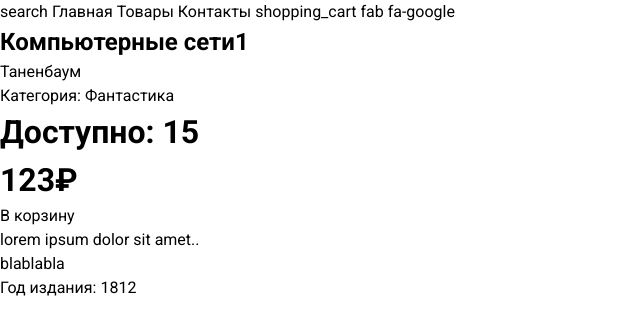
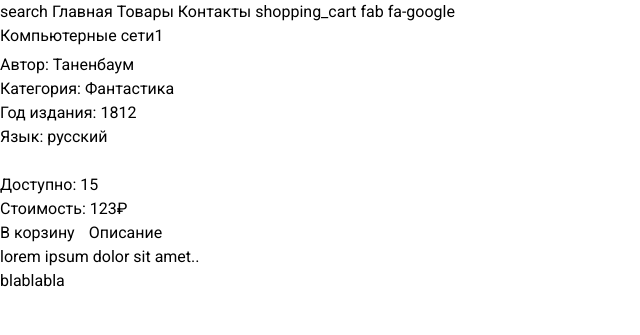
Before and after one commit to NataliaLerner/StudyAppShop, a Flask app: page /book/1/1 in a window 1280 px wide. Shown: the top 335 px of the page, without its empty margins (0-640 px from the left). Run offline with Flask 2, Linux system fonts and the light colour scheme; parts of the project's set-up code (start-up, migrations or seed data) failed here and were passed over; some libraries are stand-ins or nearby versions.

Commit message:
[edit] Обновил вид диалога "О книге"

```diff
--- a/templates/bookinfo.html
+++ b/templates/bookinfo.html
@@ -2,55 +2,66 @@
 {% block content %}
 <!-- Страница книги -->
 
-    <v-dialog v-model="dlg" scrollable max-width="1000px">
+    <v-dialog v-model="dlg" scrollable max-width="800px">
     <template v-slot:activator="{on}">
         <v-btn color="primary" dark v-on="on">Open</v-btn>
     </template>
-    <v-container grid-list-md text-xs-center>
-        <v-card>
+
+        <v-card style="padding: 5px">
             <v-card-text>
                 <v-layout row wrap>
-                    <v-flex :key="`6${2}`" xs6>
-
-                        <v-img
-                              style="width:200px;"
-                              src="{{ book.link_icon }}"
-                            ></v-img>
+                    <v-flex :key="bookimg" xs4>
+                        <v-carousel hide-controls cycle  height="200">
+                            <v-carousel-item
+                              src="{{ book.link_icon }}"></v-carousel-item>
+                        </v-carousel>
 
                   </v-flex>
-                    <v-flex :key="`6${1}`" xs6>
-                        <div>
+                    <v-flex :key="bookinformation" xs4 style="padding: 5px">
+
                             <span class="headline">
-                                <h2 align="left">{{ book.name }}</h2>
+                                <div class="title" align="left">{{ book.name }}</div>
                             </span>
-                            <div class="d-flex">
-                                {{ book.author }}<br>
-                                Категория: {{ book.category  }}
+                            <v-divider></v-divider>
+                            <div class="d-flex" style="margin-top: 5px">
+                                Автор: {{ book.author }}<br>
+                                Категория: {{ book.category  }}<br>
+                                Год издания: {{ book.year }}<br>
+                                Язык: русский
                             </div>
-
-                        </div>
-                        <v-card dark color="light-blue" width="200px">
+                    </v-flex>
+                    <v-flex :key="cart" xs4>
+                        <v-card flat dark color="light-blue" width="200px" style="padding: 10px; margin-top: 25px">
                             <v-flex xs12 align-content-left>
-                                <h1>Доступно: {{ book.quantity }}</h1>
+                                <div class="subheading">Доступно: {{ book.quantity }}</div>
                             </v-flex>
 
-                            <v-flex xs6 align-content-center>
-                                <h1>{{ book.price }}₽</h1>
+                            <v-flex xs6 align-content-left>
+                                <div class="body-2">Стоимость: {{ book.price }}₽</div>
                             </v-flex>
-                            <v-btn dark-color="primary">В корзину</v-btn>
+
+                            <v-btn outline block>В корзину</v-btn>
                         </v-card>
-                  </v-flex>
-                  <v-flex xs12>
-                        <p align="left">
-                        lorem ipsum dolor sit amet..<br>
-                        {{ book.description }}<br>
-                            Год издания: {{ book.year }}
-                    </p>
-                  </v-flex>
+                    </v-flex>
+
                 </v-layout>
             </v-card-text>
+
+
+
+             <v-btn flat disabled color="blue-grey darken-4" >Описание</v-btn>
+
+            <v-slide-y-transition>
+                <v-card-text :key="descr" v-show="true">
+                     <div class="body-1" align="left">
+                     lorem ipsum dolor sit amet..<br>
+                     {{ book.description }}
+                     </div>
+                </v-card-text>
+            </v-slide-y-transition>
+
+
         </v-card>
-    </v-container>
     </v-dialog>
 
 
```
